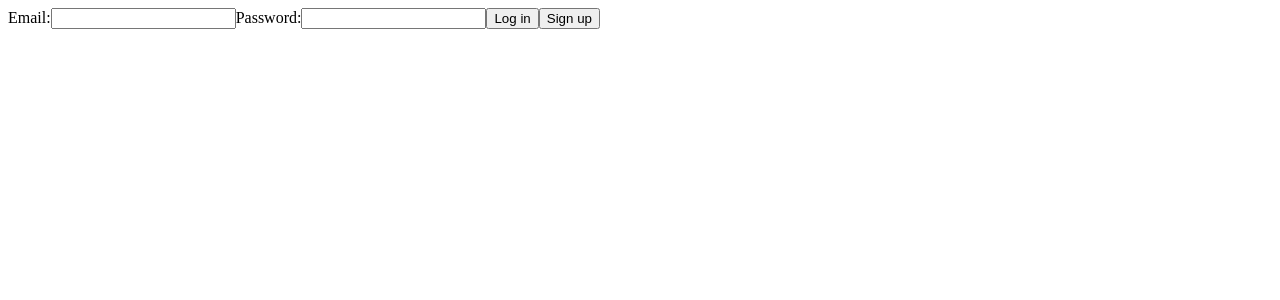
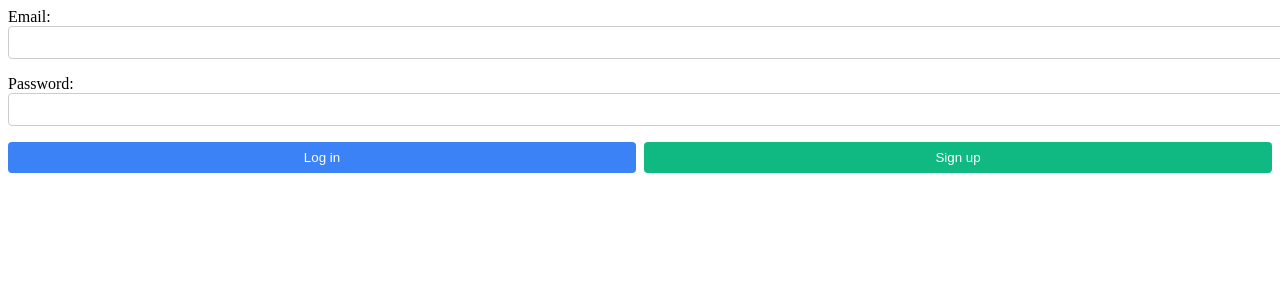
Before and after one commit to jesusvaros/Flabo, a Next.js app: page /login in a window 1280 px wide. Shown: the top 300 px of the page. Built offline with nearby package versions, Linux system fonts and the light colour scheme; no server answers.

Commit message:
Maitain email on login and add style

```diff
--- a/src/app/login/actions.ts
+++ b/src/app/login/actions.ts
@@ -11,8 +11,8 @@ export async function login(formData: FormData) {
   const password = formData.get("password") as string;
 
   // Input validation
-  if (!email) return redirect("/welcome?message=Email is required");
-  if (!password) return redirect("/welcome?message=Password is required");
+  if (!email) return redirect(`/welcome?message=Email is required&email=${encodeURIComponent(email || '')}`);
+  if (!password) return redirect(`/welcome?message=Password is required&email=${encodeURIComponent(email || '')}`);
 
   const { error } = await supabase.auth.signInWithPassword({
     email,
@@ -22,14 +22,14 @@ export async function login(formData: FormData) {
   if (error) {
     switch (error.message) {
       case "Invalid login credentials":
-        return redirect("/welcome?message=Invalid email or password");
+        return redirect(`/welcome?message=Invalid email or password&email=${encodeURIComponent(email)}`);
       case "Email not confirmed":
-        return redirect("/welcome?message=Please verify your email first");
+        return redirect(`/welcome?message=Please verify your email first&email=${encodeURIComponent(email)}`);
       case "Invalid email or password":
-        return redirect("/welcome?message=Invalid email or password");
+        return redirect(`/welcome?message=Invalid email or password&email=${encodeURIComponent(email)}`);
       default:
         console.error("Login error:", error);
-        return redirect(`/welcome?message=${encodeURIComponent(error.message)}`);
+        return redirect(`/welcome?message=${encodeURIComponent(error.message)}&email=${encodeURIComponent(email)}`);
     }
   }
 
@@ -43,9 +43,9 @@ export async function signup(formData: FormData) {
   const password = formData.get("password") as string;
 
   // Input validation
-  if (!email) return redirect("/welcome?message=Email is required");
-  if (!password) return redirect("/welcome?message=Password is required");
-  if (password.length < 6) return redirect("/welcome?message=Password must be at least 6 characters");
+  if (!email) return redirect(`/welcome?message=Email is required&email=${encodeURIComponent(email || '')}`);
+  if (!password) return redirect(`/welcome?message=Password is required&email=${encodeURIComponent(email || '')}`);
+  if (password.length < 6) return redirect(`/welcome?message=Password must be at least 6 characters&email=${encodeURIComponent(email)}`);
 
   const { error } = await supabase.auth.signUp({
     email,
@@ -61,14 +61,14 @@ export async function signup(formData: FormData) {
   if (error) {
     switch (error.message) {
       case "User already registered":
-        return redirect("/welcome?message=This email is already registered");
+        return redirect(`/welcome?message=This email is already registered&email=${encodeURIComponent(email)}`);
       case "Password should be at least 6 characters":
-        return redirect("/welcome?message=Password must be at least 6 characters");
+        return redirect(`/welcome?message=Password must be at least 6 characters&email=${encodeURIComponent(email)}`);
       case "Invalid email":
-        return redirect("/welcome?message=Please enter a valid email address");
+        return redirect(`/welcome?message=Please enter a valid email address&email=${encodeURIComponent(email)}`);
       default:
         console.error("Signup error:", error);
-        return redirect(`/welcome?message=${encodeURIComponent(error.message)}`);
+        return redirect(`/welcome?message=${encodeURIComponent(error.message)}&email=${encodeURIComponent(email)}`);
     }
   }
 
@@ -80,7 +80,7 @@ export async function signup(formData: FormData) {
 
   if (signInError) {
     console.error("Auto-login error:", signInError);
-    return redirect("/welcome?message=Account created but could not sign in automatically");
+    return redirect(`/welcome?message=Account created but could not sign in automatically&email=${encodeURIComponent(email)}`);
   }
 
   return revalidatePath("/", "layout"), redirect("/");
--- a/src/app/login/authForm.tsx
+++ b/src/app/login/authForm.tsx
@@ -1,15 +1,68 @@
 "use client";
 import { login, signup, googleLogin, logout } from "./actions";
 
-const AuthForm = ({ session, message }) => {
+const AuthForm = ({ session, message, defaultEmail = '' }) => {
   return (
     <form>
       <label htmlFor="email">Email:</label>
-      <input id="email" name="email" type="email" required />
+      <input
+        id="email"
+        name="email"
+        type="email"
+        defaultValue={defaultEmail}
+        required
+        style={{
+          width: '100%',
+          padding: '0.5rem',
+          marginBottom: '1rem',
+          borderRadius: '4px',
+          border: '1px solid #ccc'
+        }}
+      />
       <label htmlFor="password">Password:</label>
-      <input id="password" name="password" type="password" required />
-      <button formAction={login}>Log in</button>
-      <button formAction={signup}>Sign up</button>
+      <input
+        id="password"
+        name="password"
+        type="password"
+        required
+        style={{
+          width: '100%',
+          padding: '0.5rem',
+          marginBottom: '1rem',
+          borderRadius: '4px',
+          border: '1px solid #ccc'
+        }}
+      />
+      <div style={{ display: 'flex', gap: '0.5rem' }}>
+        <button
+          formAction={login}
+          style={{
+            padding: '0.5rem 1rem',
+            backgroundColor: '#3b82f6',
+            color: 'white',
+            border: 'none',
+            borderRadius: '4px',
+            cursor: 'pointer',
+            flex: 1
+          }}
+        >
+          Log in
+        </button>
+        <button
+          formAction={signup}
+          style={{
+            padding: '0.5rem 1rem',
+            backgroundColor: '#10b981',
+            color: 'white',
+            border: 'none',
+            borderRadius: '4px',
+            cursor: 'pointer',
+            flex: 1
+          }}
+        >
+          Sign up
+        </button>
+      </div>
       {message && <div> error: {message}</div>}
     </form>
   );
```
Also changed, not shown: src/app/welcome/page.tsx (+6 -2 lines).
